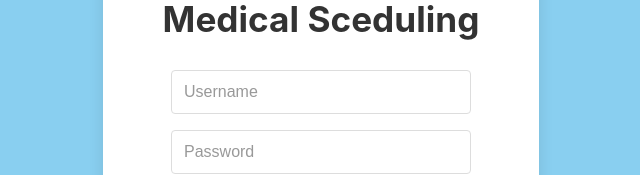
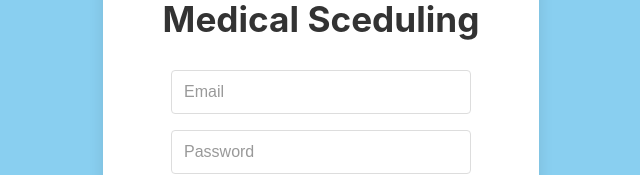
Before and after one commit to jmeegan2/Medical-Scheduling-System, a React (Create React App) app in the folder frontendHospital/frontend/: page /login in a window 1280 px wide. Shown: the part 262-437 px from the top of the page, without its empty margins (339-979 px from the left). Built offline with nearby package versions, Linux system fonts and the light colour scheme.

Commit message:
login refactor

```diff
--- a/frontendHospital/frontend/src/components/Login/Login.js
+++ b/frontendHospital/frontend/src/components/Login/Login.js
@@ -4,7 +4,7 @@
 import './Login.css';
 
 const Login = () => {
-  const [username, setUsername] = useState('');
+  const [email, setEmail] = useState('');
   const [password, setPassword] = useState('');
   const [message, setMessage] = useState('');
   const [isLoading, setIsLoading] = useState(false);
@@ -22,7 +22,7 @@
         headers: {
           'Content-Type': 'application/json',
         },
-        body: JSON.stringify({ username, password }),
+        body: JSON.stringify({ email, password }),
       });
 
       const data = await response.json();
@@ -52,10 +52,10 @@
           <div className="input-group">
             <input
               type="text"
-              id="username"
-              placeholder="Username"
-              value={username}
-              onChange={(e) => setUsername(e.target.value)}
+              id="email"
+              placeholder="Email"
+              value={email}
+              onChange={(e) => setEmail(e.target.value)}
               required
             />
           </div>
```
Also changed, not shown: 1 other file (tests, documents, lock files or other folders).
